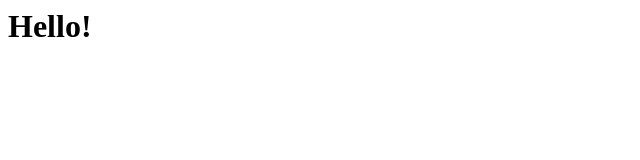
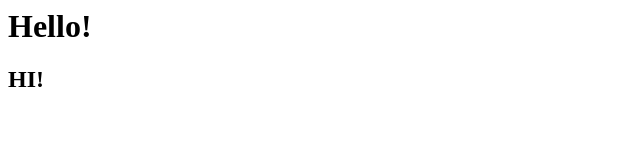
Before and after one commit to Madzha/test, a plain HTML site: page index.html in a window 1280 px wide. Shown: the full height of the page, 0-640 px from the left. Drawn offline with Linux system fonts and the light colour scheme.

Commit message:
just something

```diff
--- a/index.html
+++ b/index.html
@@ -1 +1,2 @@
 <h1> Hello! </h1>
+<h2> HI! </h2>
```
